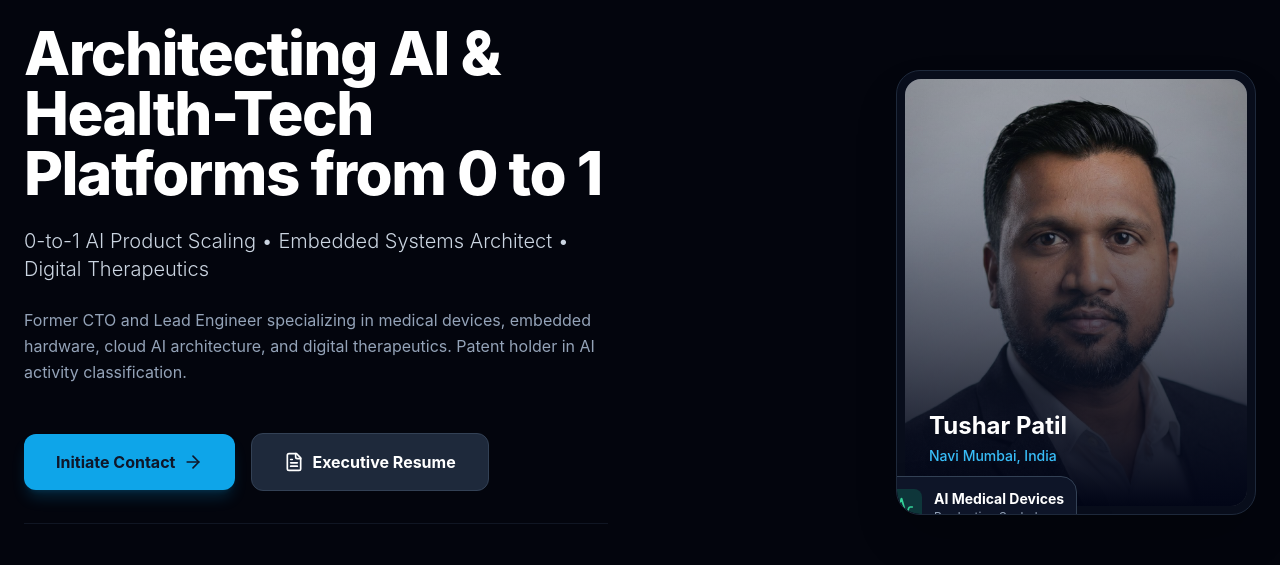
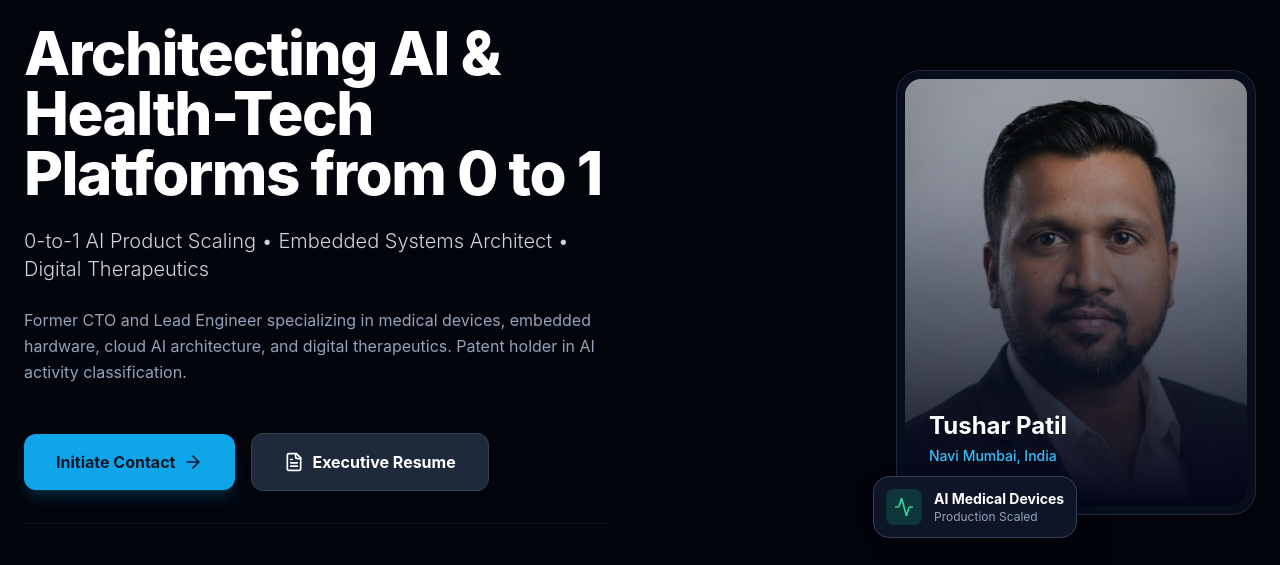
Before and after one commit to embedologist/portfolio, a Next.js app: page / in a window 1280 px wide. Shown: the part 171-736 px from the top of the page. Built offline with nearby package versions, Linux system fonts and the light colour scheme; no server answers.

Commit message:
profile fixes-23rd Jul 8.40pm

```diff
--- a/components/Hero.tsx
+++ b/components/Hero.tsx
@@ -68,15 +68,14 @@ export default function Hero() {
           </motion.div>
 
           {/* Right Column - Image Card */}
-          {/* SURGICAL FIX: Changed to flex justify-end to prevent grid stretching */}
           <motion.div
             initial={{ opacity: 0, scale: 0.9 }}
             animate={{ opacity: 1, scale: 1 }}
             transition={{ duration: 0.6, delay: 0.2 }}
             className="relative hidden lg:flex justify-end items-center w-full"
           >
-            {/* SURGICAL FIX: Applied strict width (w-[360px]) so it cannot over-scale */}
-            <div className="relative w-[360px] rounded-3xl overflow-hidden bg-slate-900/50 border border-slate-800 p-2 shadow-2xl">
+            {/* SURGICAL FIX: Removed "overflow-hidden" from this specific div so the badge isn't cut off */}
+            <div className="relative w-[360px] rounded-3xl bg-slate-900/50 border border-slate-800 p-2 shadow-2xl">
               <div className="aspect-[4/5] relative rounded-2xl overflow-hidden bg-slate-800 group">
                 <img
                   src={PORTFOLIO_DATA.image}
@@ -86,14 +85,12 @@ export default function Hero() {
 
                 <div className="absolute inset-0 bg-gradient-to-t from-slate-950 via-slate-900/60 to-transparent pointer-events-none"></div>
 
-                {/* SURGICAL FIX: Added pb-10 to push the text up */}
                 <div className="absolute bottom-0 left-0 right-0 p-6 pb-10 z-10 flex flex-col gap-1 pointer-events-none">
                   <p className="text-2xl font-bold text-white drop-shadow-lg">{PORTFOLIO_DATA.name}</p>
                   <p className="text-cyan-400 text-sm font-medium drop-shadow-md">{PORTFOLIO_DATA.location}</p>
                 </div>
               </div>
 
-              {/* SURGICAL FIX: Changed to -bottom-6 to push the badge down outside the image */}
               <div className="absolute -bottom-6 -left-6 bg-slate-900/95 backdrop-blur-sm border border-slate-700 p-3 rounded-2xl shadow-2xl flex items-center space-x-3 z-20">
                 <div className="p-2 bg-emerald-500/20 rounded-lg">
                   <Activity className="w-5 h-5 text-emerald-400" />
```
